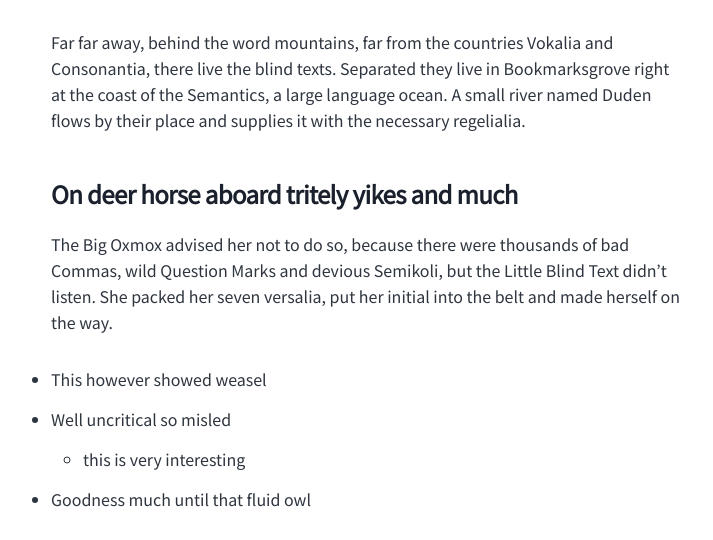
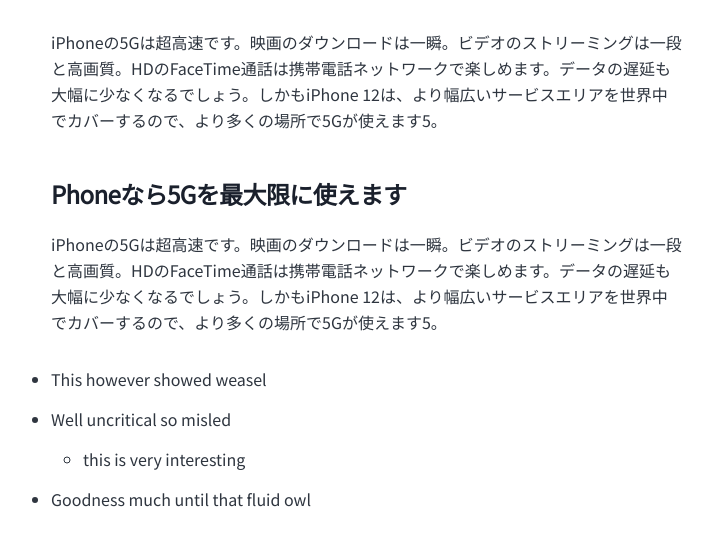
Before and after one commit to oqdxbpo/yoshi-blog, a Gatsby site: page /new-beginnings/ in a window 1280 px wide. Shown: the part 199-739 px from the top of the page, without its empty margins (273-986 px from the left). Built offline with nearby package versions, Linux system fonts and the light colour scheme; Gatsby itself is replaced by a stand-in of ours.

Commit message:
テスト記事投稿

```diff
--- a/content/blog/new-beginnings/index.md
+++ b/content/blog/new-beginnings/index.md
@@ -1,20 +1,16 @@
 ---
 title: 日本語でタイトルを書いてみた
 date: "2015-05-28T22:40:32.169Z"
-description: ここで一度、日本語でタイトルを書いてみある。
+description: 5Gの速さ。スマートフォンで最速のA14 Bionicチップ。エッジからエッジまで広がるOLEDディスプレイ。耐落下性能を4倍向上させるCeramic Shield。どのカメラでも使えるナイトモード。そのすべてを2つの完璧なサイズで。iPhone 12、登場。
 ---
 
-Far far away, behind the word mountains, far from the countries Vokalia and
-Consonantia, there live the blind texts. Separated they live in Bookmarksgrove
-right at the coast of the Semantics, a large language ocean. A small river named
-Duden flows by their place and supplies it with the necessary regelialia.
 
-## On deer horse aboard tritely yikes and much
+iPhoneの5Gは超高速です。映画のダウンロードは一瞬。ビデオのストリーミングは一段と高画質。HDのFaceTime通話は携帯電話ネットワークで楽しめます。データの遅延も大幅に少なくなるでしょう。しかもiPhone 12は、より幅広いサービスエリアを世界中でカバーするので、より多くの場所で5Gが使えます5。
 
-The Big Oxmox advised her not to do so, because there were thousands of bad
-Commas, wild Question Marks and devious Semikoli, but the Little Blind Text
-didn’t listen. She packed her seven versalia, put her initial into the belt and
-made herself on the way.
+## Phoneなら5Gを最大限に使えます
+
+iPhoneの5Gは超高速です。映画のダウンロードは一瞬。ビデオのストリーミングは一段と高画質。HDのFaceTime通話は携帯電話ネットワークで楽しめます。データの遅延も大幅に少なくなるでしょう。しかもiPhone 12は、より幅広いサービスエリアを世界中でカバーするので、より多くの場所で5Gが使えます5。
+
 
 - This however showed weasel
 - Well uncritical so misled
```
